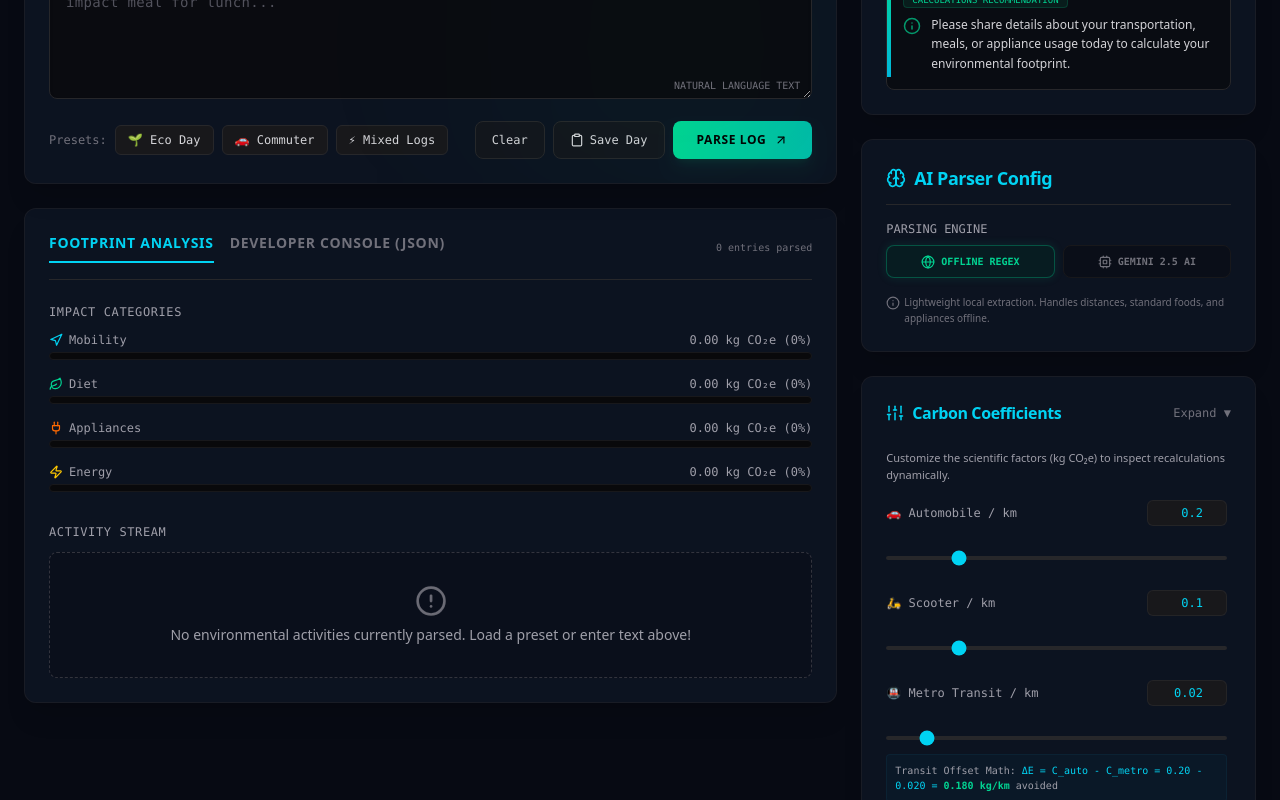
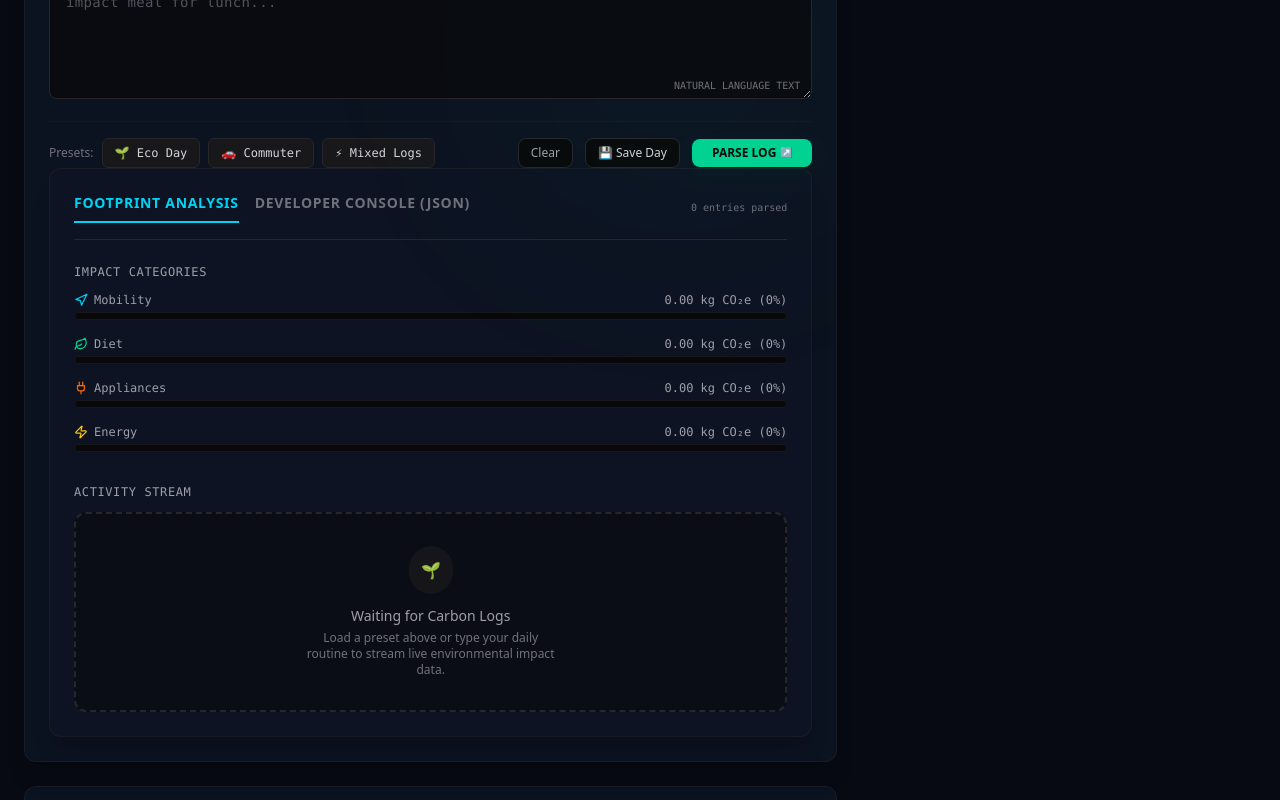
Before and after one commit to SammarGaikwad/EcoSync.AI-Carbon-Footprint-Awareness-Platform, a React (Vite) app: page / in a window 1280 px wide. Shown: the part 580-1380 px from the top of the page. Built offline with nearby package versions, Linux system fonts and the light colour scheme.

Commit message:
style: implement final Hack2Skill empty state blueprint card and preset actions button groupings

```diff
--- a/src/App.jsx
+++ b/src/App.jsx
@@ -604,14 +604,14 @@ export default function App() {
                       </div>
                     </div>
 
-                    <div className="flex flex-col sm:flex-row justify-between items-start sm:items-center gap-3">
+                    <div className="flex flex-col sm:flex-row justify-between items-start sm:items-center gap-3 pt-4 border-t border-zinc-900 mt-4">
                       <div className="flex items-center gap-2 flex-wrap">
-                        <span className="text-xs font-mono text-zinc-500">Presets:</span>
+                        <span className="text-xs text-zinc-500">Presets:</span>
                         <button
                           type="button"
                           onClick={() => handlePresetSelect("eco")}
                           aria-label="Load Eco Day Preset"
-                          className="bg-zinc-900 hover:bg-zinc-800 border border-zinc-800 text-zinc-300 text-xs px-3 py-1.5 rounded-md transition flex items-center gap-1 font-mono focus-visible:ring-2 focus-visible:ring-emerald-400 focus-visible:outline-none"
+                          className="bg-zinc-900 hover:bg-zinc-800 border border-zinc-800 text-zinc-300 text-xs px-3 py-1.5 rounded-md transition flex items-center gap-1 font-mono focus-visible:ring-2 focus-visible:ring-emerald-400 focus-visible:outline-none cursor-pointer"
                         >
                           🌱 Eco Day
                         </button>
@@ -619,7 +619,7 @@ export default function App() {
                           type="button"
                           onClick={() => handlePresetSelect("commute")}
                           aria-label="Load Commuter Preset"
-                          className="bg-zinc-900 hover:bg-zinc-800 border border-zinc-800 text-zinc-300 text-xs px-3 py-1.5 rounded-md transition flex items-center gap-1 font-mono focus-visible:ring-2 focus-visible:ring-emerald-400 focus-visible:outline-none"
+                          className="bg-zinc-900 hover:bg-zinc-800 border border-zinc-800 text-zinc-300 text-xs px-3 py-1.5 rounded-md transition flex items-center gap-1 font-mono focus-visible:ring-2 focus-visible:ring-emerald-400 focus-visible:outline-none cursor-pointer"
                         >
                           🚗 Commuter
                         </button>
@@ -627,18 +627,18 @@ export default function App() {
                           type="button"
                           onClick={() => handlePresetSelect("mixed")}
                           aria-label="Load Mixed Logs Preset"
-                          className="bg-zinc-900 hover:bg-zinc-800 border border-zinc-800 text-zinc-300 text-xs px-3 py-1.5 rounded-md transition flex items-center gap-1 font-mono focus-visible:ring-2 focus-visible:ring-emerald-400 focus-visible:outline-none"
+                          className="bg-zinc-900 hover:bg-zinc-800 border border-zinc-800 text-zinc-300 text-xs px-3 py-1.5 rounded-md transition flex items-center gap-1 font-mono focus-visible:ring-2 focus-visible:ring-emerald-400 focus-visible:outline-none cursor-pointer"
                         >
                           ⚡ Mixed Logs
                         </button>
                       </div>
 
-                      <div className="flex gap-2 w-full sm:w-auto">
+                      <div className="flex items-center gap-3 w-full sm:w-auto">
                         <button
                           type="button"
                           onClick={handleClear}
                           aria-label="Clear current log and results"
-                          className="w-full sm:w-auto bg-zinc-900/60 hover:bg-zinc-800/80 border border-zinc-800 text-zinc-300 hover:text-rose-400 text-xs px-4 py-2.5 rounded-lg transition flex items-center justify-center gap-1.5 font-mono cursor-pointer focus-visible:ring-2 focus-visible:ring-rose-500 focus-visible:outline-none"
+                          className="px-3 py-1.5 text-xs font-medium text-zinc-400 hover:text-rose-400 border border-zinc-800 hover:border-rose-950 rounded-lg bg-zinc-950 transition-all cursor-pointer focus-visible:ring-2 focus-visible:ring-rose-500 focus-visible:outline-none"
                         >
                           Clear
                         </button>
@@ -646,27 +646,26 @@ export default function App() {
                           type="button"
                           onClick={saveCurrentDayToHistory}
                           aria-label="Save current day to weekly history"
-                          className="w-full sm:w-auto bg-zinc-900/60 hover:bg-zinc-800/80 border border-zinc-800 text-zinc-300 hover:text-white text-xs px-4 py-2.5 rounded-lg transition flex items-center justify-center gap-1.5 font-mono cursor-pointer focus-visible:ring-2 focus-visible:ring-emerald-400 focus-visible:outline-none"
+                          className="px-3 py-1.5 text-xs font-medium text-zinc-300 border border-zinc-800 hover:bg-zinc-900 rounded-lg bg-zinc-950 transition-all flex items-center gap-1.5 cursor-pointer focus-visible:ring-2 focus-visible:ring-emerald-400 focus-visible:outline-none"
                         >
-                          <Clipboard className="w-3.5 h-3.5" /> Save Day
+                          💾 Save Day
                         </button>
                         <button
                           type="submit"
                           disabled={isProcessing}
                           aria-label="Parse log and compute footprint"
-                          className="w-full sm:w-auto bg-gradient-to-r from-emerald-400 to-teal-500 hover:from-emerald-500 hover:to-teal-600 text-black font-semibold px-6 py-2.5 rounded-lg text-xs tracking-wider uppercase transition flex items-center justify-center gap-2 disabled:opacity-50 shadow-lg shadow-emerald-500/10 focus-visible:ring-2 focus-visible:ring-emerald-400 focus-visible:outline-none"
+                          className="px-5 py-1.5 text-xs font-bold text-zinc-950 bg-emerald-400 hover:bg-emerald-300 rounded-lg shadow-lg shadow-emerald-950/20 transition-all flex items-center gap-1 disabled:opacity-50 cursor-pointer focus-visible:ring-2 focus-visible:ring-emerald-400 focus-visible:outline-none"
                         >
                           {isProcessing ? (
                             <span className="animate-spin inline-block w-4 h-4 border-2 border-black border-t-transparent rounded-full"></span>
                           ) : (
-                            <>Parse Log <ArrowUpRight className="w-3.5 h-3.5" /></>
+                            <>PARSE LOG <span className="text-[10px]">↗</span></>
                           )}
                         </button>
                       </div>
                     </div>
                   </form>
                 </div>
-              </div>
 
               {/* Config & Activity Logs Area */}
               <div className="bg-[#0e1423]/90 border border-zinc-800/50 rounded-xl p-6 shadow-xl space-y-6">
@@ -699,9 +698,14 @@ export default function App() {
                     <div className="space-y-3 pt-2">
                       <h4 className="text-xs font-mono uppercase text-zinc-400 tracking-wider">Activity Stream</h4>
                       {activities.length === 0 ? (
-                        <div className="border border-dashed border-zinc-700/80 rounded-lg p-8 text-center text-sm text-zinc-400 bg-zinc-950/20">
-                          <AlertCircle className="w-8 h-8 text-zinc-500 mx-auto mb-2 animate-pulse" />
-                          No environmental activities currently parsed. Load a preset or enter text above!
+                        <div className="flex flex-col items-center justify-center p-8 border-2 border-dashed border-zinc-800 rounded-xl bg-zinc-950/50 text-center">
+                          <div className="p-3 bg-zinc-900 rounded-full text-zinc-600 mb-3 animate-pulse">
+                            🌱
+                          </div>
+                          <p className="text-sm font-medium text-zinc-400">Waiting for Carbon Logs</p>
+                          <p className="text-xs text-zinc-500 mt-1 max-w-[250px]">
+                            Load a preset above or type your daily routine to stream live environmental impact data.
+                          </p>
                         </div>
                       ) : (
                         <div className="space-y-2 max-h-80 overflow-y-auto pr-1 custom-scroll">
@@ -844,6 +848,7 @@ export default function App() {
                   )}
                 </div>
               </div>
+            </div>
 
               {/* Slider Coefficients Configuration */}
               <CarbonCoefficients
```
